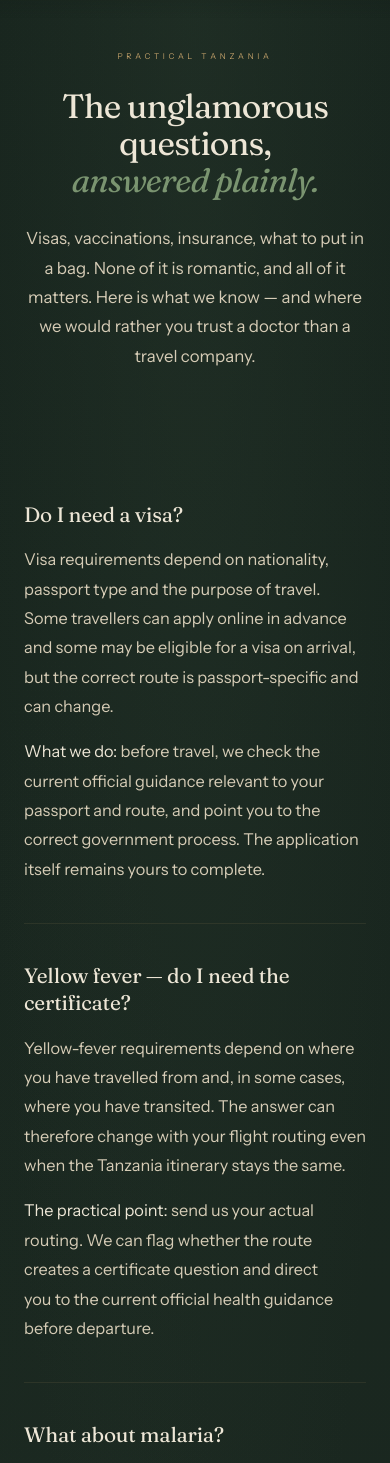
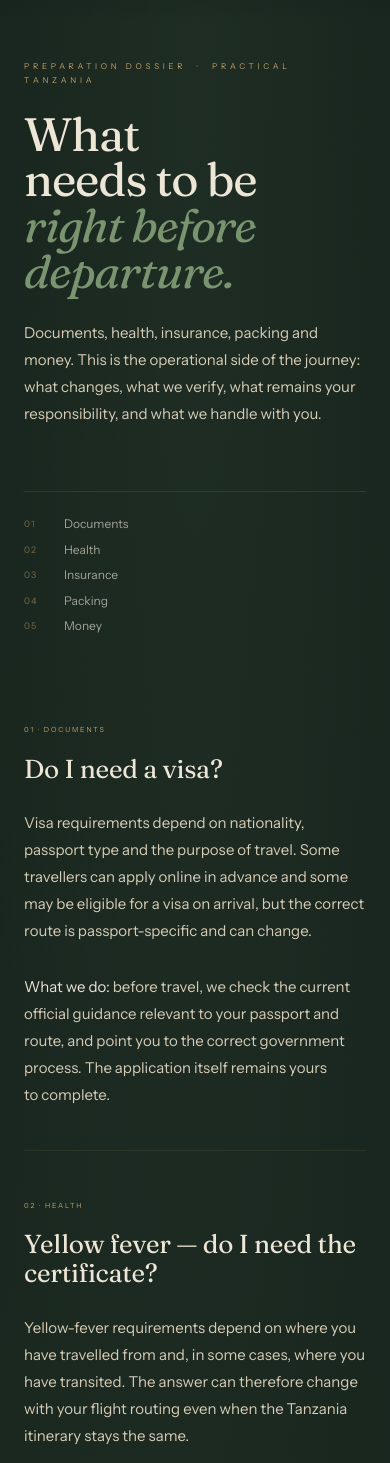
Before and after one commit to Baraka124/enkiama-expeditions, a website: page practical.html in a window 390 px wide. Shown: the part 70-1533 px from the top of the page. Drawn offline with Linux system fonts and the light colour scheme; no server answers.

Commit message:
phase 15: redesign Practical as a preparation dossier

```diff
--- a/practical.html
+++ b/practical.html
@@ -140,8 +140,82 @@ a:focus-visible,button:focus-visible{outline:1px solid rgba(190,158,104,0.5);out
 .reveal.in{opacity:1;transform:translateY(0);}
 @media (prefers-reduced-motion:reduce){.reveal{opacity:1;transform:none;transition:none;}}
 </style>
+
+<style id="phase15-practical-dossier">
+body[data-page="practical"] .p-hero{
+  max-width:1180px;margin:0 auto;text-align:left;
+  padding:clamp(8rem,11vw,11rem) clamp(1.5rem,5vw,5rem) clamp(4rem,5vw,5rem)
+}
+body[data-page="practical"] .p-title{
+  font-size:clamp(52px,6.8vw,98px);line-height:.98;max-width:10ch;margin-bottom:1.5rem
+}
+body[data-page="practical"] .p-lede{max-width:58ch;margin:0;font-size:clamp(15px,1.2vw,18px);line-height:1.8}
+body[data-page="practical"] .p-body{
+  max-width:1180px;margin:0 auto;padding:0 clamp(1.5rem,5vw,5rem) clamp(5rem,8vw,8rem);
+  display:grid;grid-template-columns:180px minmax(0,1fr);gap:clamp(2.5rem,7vw,7rem)
+}
+body[data-page="practical"] .p-rail{
+  position:sticky;top:7rem;align-self:start;display:grid;grid-template-columns:30px 1fr;
+  gap:.55rem .75rem;padding-top:2.5rem;border-top:1px solid rgba(190,158,104,.15)
+}
+body[data-page="practical"] .p-rail span{
+  font-size:9px;letter-spacing:.12em;color:rgba(190,158,104,.55);padding-top:.12rem
+}
+body[data-page="practical"] .p-rail a{
+  color:rgba(237,230,214,.64);text-decoration:none;font-size:12px;line-height:1.4
+}
+body[data-page="practical"] .p-rail a:hover{color:var(--earth)}
+body[data-page="practical"] .p-content{min-width:0}
+body[data-page="practical"] .p-item{
+  display:grid;grid-template-columns:minmax(180px,.55fr) minmax(0,1.45fr);
+  gap:clamp(1.5rem,4vw,4rem);padding:clamp(2.6rem,4.5vw,4.5rem) 0;
+  border-color:rgba(190,158,104,.10);scroll-margin-top:7rem
+}
+body[data-page="practical"] .p-item-kicker{
+  grid-column:1;font-variant-caps:all-small-caps;letter-spacing:.18em;font-size:10px;
+  color:var(--earth);padding-top:.35rem
+}
+body[data-page="practical"] .p-q{
+  grid-column:1;font-size:clamp(26px,2.7vw,38px);line-height:1.12;margin:1.35rem 0 0;max-width:11ch
+}
+body[data-page="practical"] .p-a,
+body[data-page="practical"] .p-note{grid-column:2}
+body[data-page="practical"] .p-a{font-size:clamp(15px,1vw,17px);line-height:1.8;max-width:62ch}
+body[data-page="practical"] .p-a + .p-a{margin-top:1rem}
+body[data-page="practical"] .p-note{
+  margin:2.2rem 0 0;background:transparent;border:0;border-top:1px solid rgba(190,158,104,.16);
+  padding:1.5rem 0 0
+}
+body[data-page="practical"] .p-note p{max-width:56ch}
+body[data-page="practical"] .p-handled{
+  max-width:1180px;padding:clamp(4rem,6vw,6rem) clamp(1.5rem,5vw,5rem);
+  display:grid;grid-template-columns:minmax(220px,.58fr) minmax(0,1.42fr);gap:clamp(2rem,7vw,7rem);
+  border-top:1px solid rgba(190,158,104,.12)
+}
+body[data-page="practical"] .p-handled-h{font-size:clamp(30px,3.8vw,52px);line-height:1.05;margin:0}
+body[data-page="practical"] .p-list{gap:0}
+body[data-page="practical"] .p-list li{
+  padding:1rem 0;border-bottom:1px solid rgba(190,158,104,.09)
+}
+body[data-page="practical"] .p-cta{
+  max-width:1180px;text-align:left;padding:clamp(3rem,5vw,5rem) clamp(1.5rem,5vw,5rem) 6rem
+}
+body[data-page="practical"] .p-cta-txt{max-width:34ch;font-style:normal;font-size:clamp(22px,2.8vw,36px)}
+@media(max-width:820px){
+  body[data-page="practical"] .p-title{font-size:clamp(46px,12vw,66px)}
+  body[data-page="practical"] .p-body{grid-template-columns:1fr}
+  body[data-page="practical"] .p-rail{position:static;grid-template-columns:28px 1fr;padding-top:1.5rem}
+  body[data-page="practical"] .p-item{grid-template-columns:1fr;gap:.8rem;padding:2.6rem 0}
+  body[data-page="practical"] .p-item-kicker,
+  body[data-page="practical"] .p-q,
+  body[data-page="practical"] .p-a,
+  body[data-page="practical"] .p-note{grid-column:1}
+  body[data-page="practical"] .p-q{margin:.4rem 0 .8rem;max-width:none}
+  body[data-page="practical"] .p-handled{grid-template-columns:1fr}
+}
+</style>
 </head>
-<body>
+<body data-page="practical">
 <!-- ENKIAMA_HEADER_START -->
 <style>
 /* ══════════ PREMIUM OVERLAY HEADER ══════════ */
@@ -477,20 +551,22 @@ body.eh-locked{overflow:hidden;}
 
 
 <section class="p-hero">
-  <p class="p-eyebrow">Practical Tanzania</p>
-  <h1 class="p-title">The unglamorous questions,<br><em>answered plainly.</em></h1>
-  <p class="p-lede">Visas, vaccinations, insurance, what to put in a bag. None of it is romantic, and all of it matters. Here is what we know &mdash; and where we would rather you trust a doctor than a travel company.</p>
+  <p class="p-eyebrow">Preparation dossier &nbsp;&middot;&nbsp; Practical Tanzania</p>
+  <h1 class="p-title">What needs to be<br><em>right before departure.</em></h1>
+  <p class="p-lede">Documents, health, insurance, packing and money. This is the operational side of the journey: what changes, what we verify, what remains your responsibility, and what we handle with you.</p>
 </section>
 
-<div class="p-body">
+<div class="p-body"><aside class="p-rail" aria-label="Preparation index"><span>01</span><a href="#p-docs">Documents</a><span>02</span><a href="#p-health">Health</a><span>03</span><a href="#p-cover">Insurance</a><span>04</span><a href="#p-pack">Packing</a><span>05</span><a href="#p-money">Money</a></aside><div class="p-content">
 
-  <div class="p-item reveal">
+  <div class="p-item reveal" id="p-docs">
+    <p class="p-item-kicker">01 · Documents</p>
     <h2 class="p-q">Do I need a visa?</h2>
     <p class="p-a">Visa requirements depend on nationality, passport type and the purpose of travel. Some travellers can apply online in advance and some may be eligible for a visa on arrival, but the correct route is passport-specific and can change.</p>
     <p class="p-a"><strong>What we do:</strong> before travel, we check the current official guidance relevant to your passport and route, and point you to the correct government process. The application itself remains yours to complete.</p>
   </div>
 
-  <div class="p-item reveal">
+  <div class="p-item reveal" id="p-health">
+    <p class="p-item-kicker">02 · Health</p>
     <h2 class="p-q">Yellow fever &mdash; do I need the certificate?</h2>
     <p class="p-a">Yellow-fever requirements depend on where you have travelled from and, in some cases, where you have transited. The answer can therefore change with your flight routing even when the Tanzania itinerary stays the same.</p>
     <p class="p-a"><strong>The practical point:</strong> send us your actual routing. We can flag whether the route creates a certificate question and direct you to the current official health guidance before departure.</p>
@@ -502,19 +578,22 @@ body.eh-locked{overflow:hidden;}
     <p class="p-a"><strong>Where we stop:</strong> this is a medical decision. Speak with a travel-health professional or your own doctor. We provide the route, altitude and season so they can advise you against the actual journey rather than a generic Tanzania itinerary.</p>
   </div>
 
-  <div class="p-item reveal">
+  <div class="p-item reveal" id="p-cover">
+    <p class="p-item-kicker">03 · Insurance</p>
     <h2 class="p-q">Do I need travel insurance?</h2>
     <p class="p-a">We strongly recommend comprehensive travel insurance that includes medical care, cancellation and emergency evacuation appropriate to the places you will visit.</p>
     <p class="p-a"><strong>If you are climbing Kilimanjaro:</strong> check that your policy covers trekking to the altitude you intend to reach. A great many standard policies quietly stop well below the summit, and travellers discover this at the worst possible moment.</p>
   </div>
 
-  <div class="p-item reveal">
+  <div class="p-item reveal" id="p-pack">
+    <p class="p-item-kicker">04 · Packing</p>
     <h2 class="p-q">What should I actually pack?</h2>
     <p class="p-a">Less than you think. Neutral, comfortable layers; a genuinely warm jacket for early mornings and the crater rim, which surprises people; a hat; sunscreen; binoculars if you own them; and any medication you need. Laundry is available on most journeys, which halves what you carry.</p>
     <p class="p-a"><strong>What we send:</strong> a packing note written for <em>your</em> route and season &mdash; not a generic list. What to bring for October in the Serengeti is not what to bring for February on the mountain&rsquo;s slopes.</p>
   </div>
 
-  <div class="p-item reveal">
+  <div class="p-item reveal" id="p-money">
+    <p class="p-item-kicker">05 · Money</p>
     <h2 class="p-q">Money, and the question of tipping</h2>
     <p class="p-a">The Tanzanian shilling is the local currency, and US dollars are widely accepted for larger payments. Cards work in cities and better lodges; cash still matters in smaller places.</p>
     <p class="p-a"><strong>On tipping:</strong> it is customary here, and genuinely appreciated. We will tell you honestly what is normal and what it means to the person receiving it, so you can decide for yourself. One thing we will say plainly: because our guides and crews are <a href="family.html" style="color:var(--earth);text-decoration:none;border-bottom:1px solid rgba(190,158,104,0.3);">paid properly to begin with</a>, a tip should remain a thank-you, not a substitute for fair pay.</p>
@@ -524,7 +603,7 @@ body.eh-locked{overflow:hidden;}
     <p>Rules change and personal circumstances differ. We use this page as orientation only. Before travel, we check the relevant official guidance against your passport, routing and itinerary and ask you to confirm medical matters with a qualified professional.</p>
   </div>
 
-</div>
+</div></div>
 
 <div class="p-handled">
   <h2 class="p-handled-h reveal">What we handle, so you do not have to.</h2>
```
